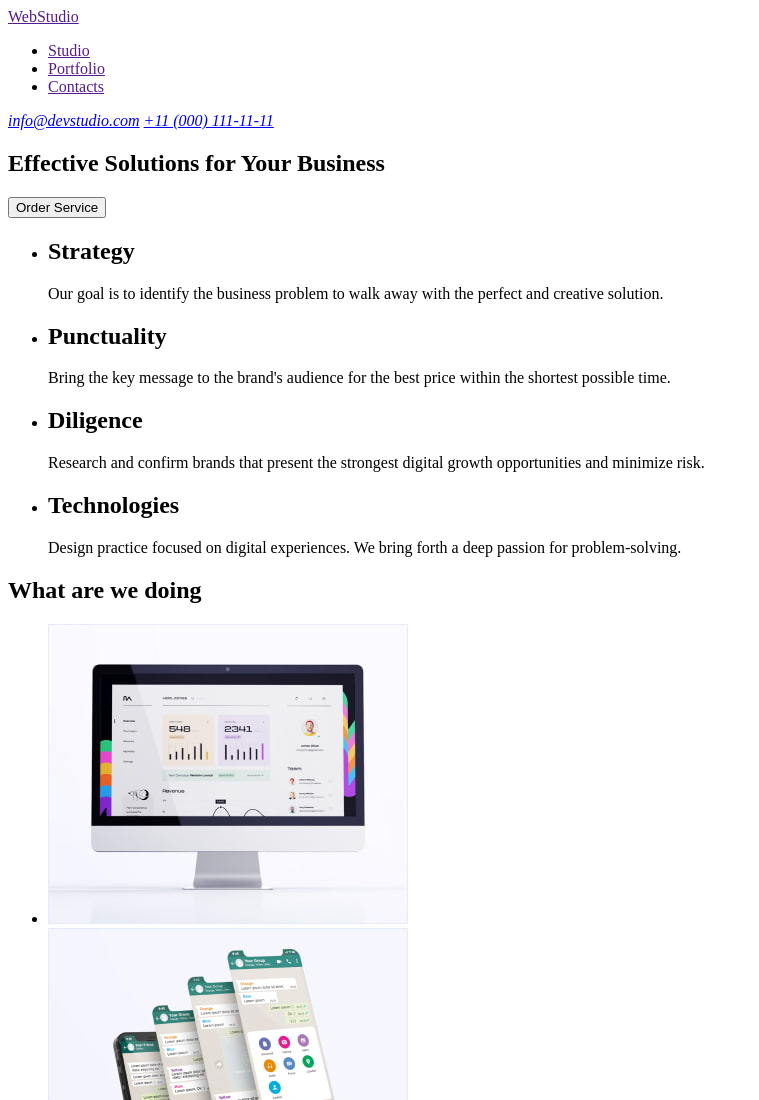
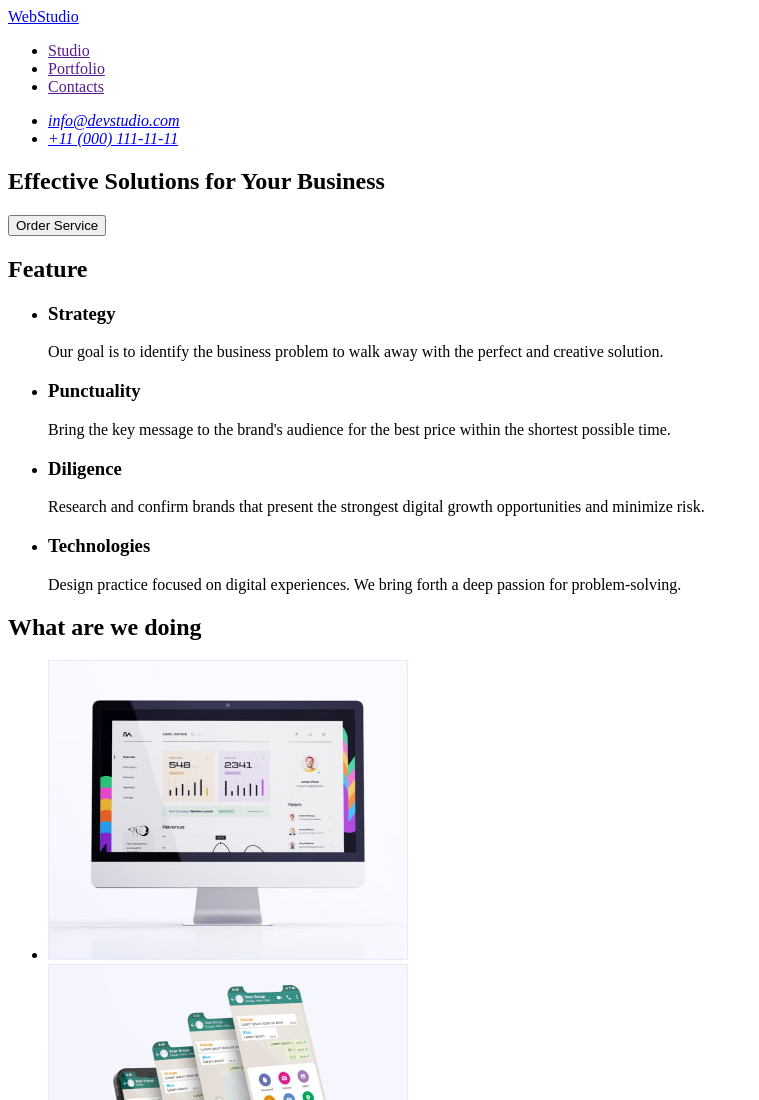
Before and after one commit to Electron1cBoy/goit-markup-hw-01, a plain HTML site: page index.html in a window 1280 px wide. Shown: the top 1100 px of the page, without its empty margins (0-759 px from the left). Drawn offline with Linux system fonts and the light colour scheme.

Commit message:
Project1

```diff
--- a/index.html
+++ b/index.html
@@ -8,8 +8,8 @@
 </head>
 <body>
    <header>
-    <a href="">WebStudio</a>
      <nav>
+        <a href="./index.html">WebStudio</a>
       <ul>
         <li>
             <a href="">Studio</a>
@@ -22,9 +22,11 @@
         </li>
       </ul>
     </nav>
-        <address>
-    <a href="mailto:info@devstudio.com">info@devstudio.com</a>
-    <a href="tel:+11(000)111-11-11">+11 (000) 111-11-11</a>
+     <address>
+        <ul>
+            <li><a href="mailto:info@devstudio.com">info@devstudio.com</a></li>
+            <li><a href="tel:+11(000)111-11-11">+11 (000) 111-11-11</a></li>
+        </ul>
     </address>
    </header>
    <main>
@@ -33,21 +35,22 @@
     <button type="button">Order Service</button>
     </section>
     <section>
+        <h2>Feature</h2>
         <ul>
             <li>
-                <h2>Strategy</h2>
+                <h3>Strategy</h3>
             <p>Our goal is to identify the business problem to walk away with the perfect and creative solution.</p>
             </li>
             <li>
-                <h2>Punctuality</h2>
+                <h3>Punctuality</h3>
             <p>Bring the key message to the brand's audience for the best price within the shortest possible time.</p>
         </li>
             <li>
-                <h2>Diligence</h2>
+                <h3>Diligence</h3>
             <p>Research and confirm brands that present the strongest digital growth opportunities and minimize risk.</p>
         </li>
             <li>
-                <h2>Technologies</h2>
+                <h3>Technologies</h3>
             <p>Design practice focused on digital experiences. We bring forth a deep passion for problem-solving.</p>
         </li>
         </ul>
@@ -55,7 +58,7 @@
     <section>
         <h2>What are we doing</h2>
        <ul>
-        <li><img src="/images/main-section3/Rectangle71.jpg" alt="monitor" width="360" height="300">
+        <li><img src="./images/main-section3/Rectangle71.jpg" alt="monitor" width="360" height="300">
         </li>
         <li><img src="./images/main-section3/Rectangle72.jpg" alt="telefon zi skrinamy" width="360" height="300">
         </li>
@@ -70,15 +73,15 @@
                 <h3>Mark Guerrero</h3>
                 <p>Product Designer</p>
             </li>
-            <li><img src="/images/main-section4team/img2.jpg" alt="Tom Ford" width="264" height="260">
+            <li><img src="./images/main-section4team/img2.jpg" alt="Tom Ford" width="264" height="260">
                 <h3>Tom Ford</h3>
                 <p>Frontend Developer</p>
             </li>
-            <li><img src="/images/main-section4team/img3.jpg" alt="Camila Garcia" width="264" height="260">
+            <li><img src="./images/main-section4team/img3.jpg" alt="Camila Garcia" width="264" height="260">
                 <h3>Camila Garcia</h3>
                 <p>Marketing</p>
             </li>
-            <li><img src="/images/main-section4team/img4.jpg" alt="Daniel Wilson" width="264" height="260">
+            <li><img src="./images/main-section4team/img4.jpg" alt="Daniel Wilson" width="264" height="260">
                 <h3>Daniel Wilson</h3>
                 <p>UI Designer</p>
             </li>
@@ -86,7 +89,7 @@
     </section>
    </main>
    <footer>
-    <a href="">WebStudio</a>
+    <a href="./index.html">WebStudio</a>
      <p>Increase the flow of customers and sales for your business with digital marketing & growth solutions.</p>
    </footer>
 </body>
```
